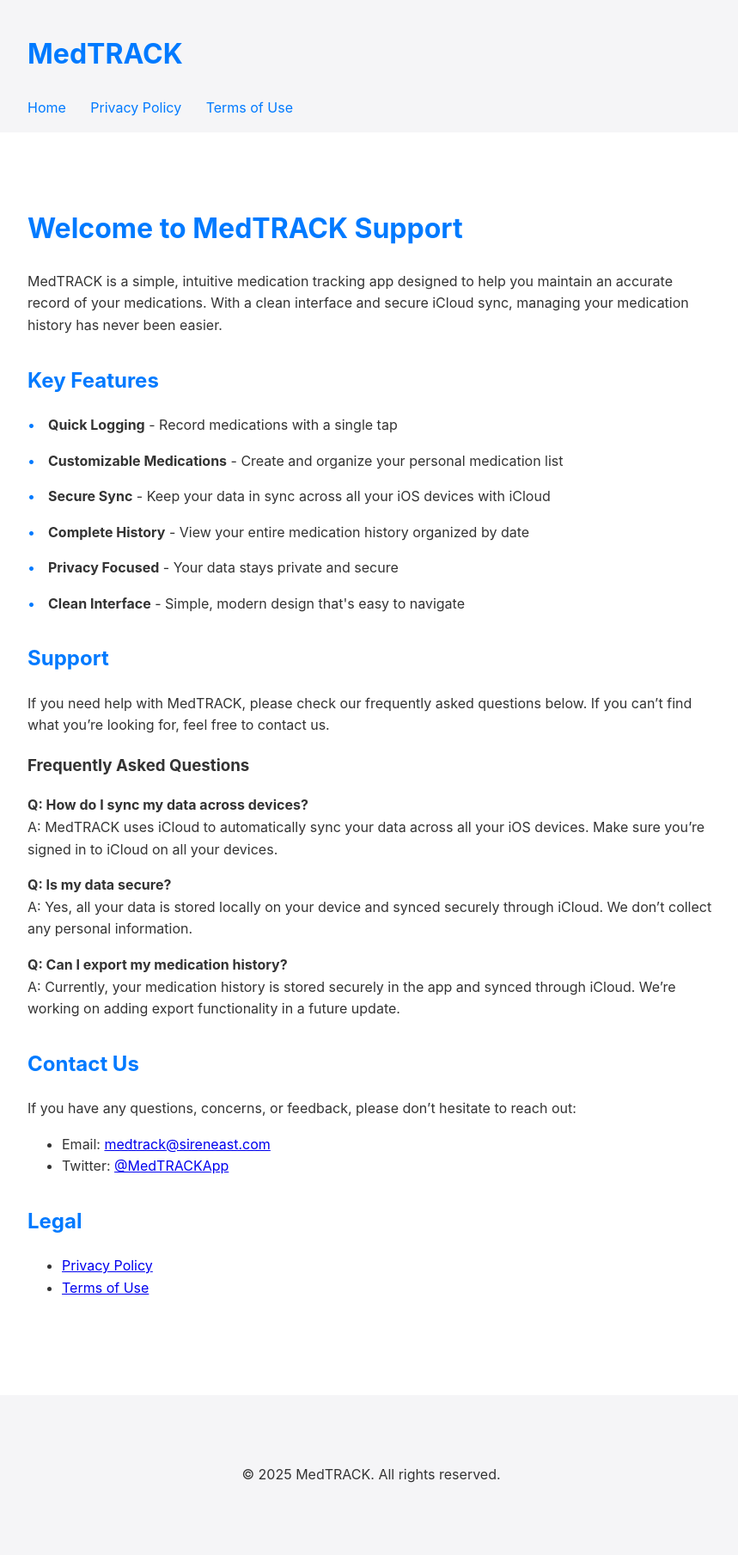
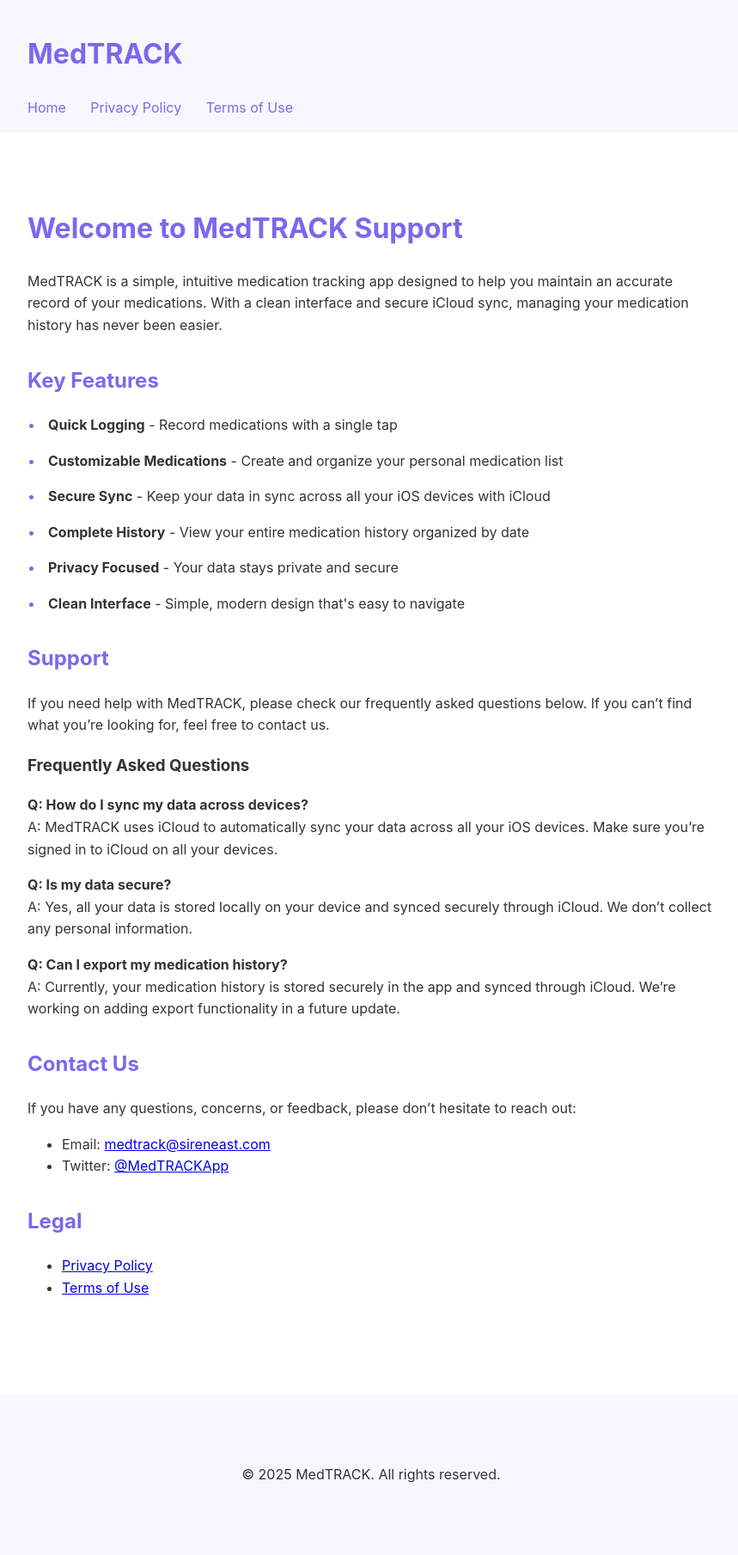
Before and after one commit to sireneast/medtrack-support, a Jekyll site: the page built from index.md, in a window 1280 px wide. Shown: the whole page at 86% size, without its empty margins (208-1067 px from the left). Built offline with Jekyll 4.4.1, drawn with Linux system fonts in a browser that asks for light colours.

Commit message:
Update site color scheme to match app's purple theme

```diff
--- a/_layouts/default.html
+++ b/_layouts/default.html
@@ -6,10 +6,10 @@
     <title>{{ page.title }} - MedTRACK Support</title>
     <style>
         :root {
-            --primary-color: #007AFF;
-            --text-color: #333;
-            --background-color: #fff;
-            --secondary-background: #f5f5f7;
+            --primary-color: #7B68EE;     /* Your app's primary purple */
+            --text-color: #333333;        /* Keep this for good readability */
+            --background-color: #FFFFFF;   /* Keep white background for clean look */
+            --secondary-background: #F8F7FF;
         }
 
         body {
```
